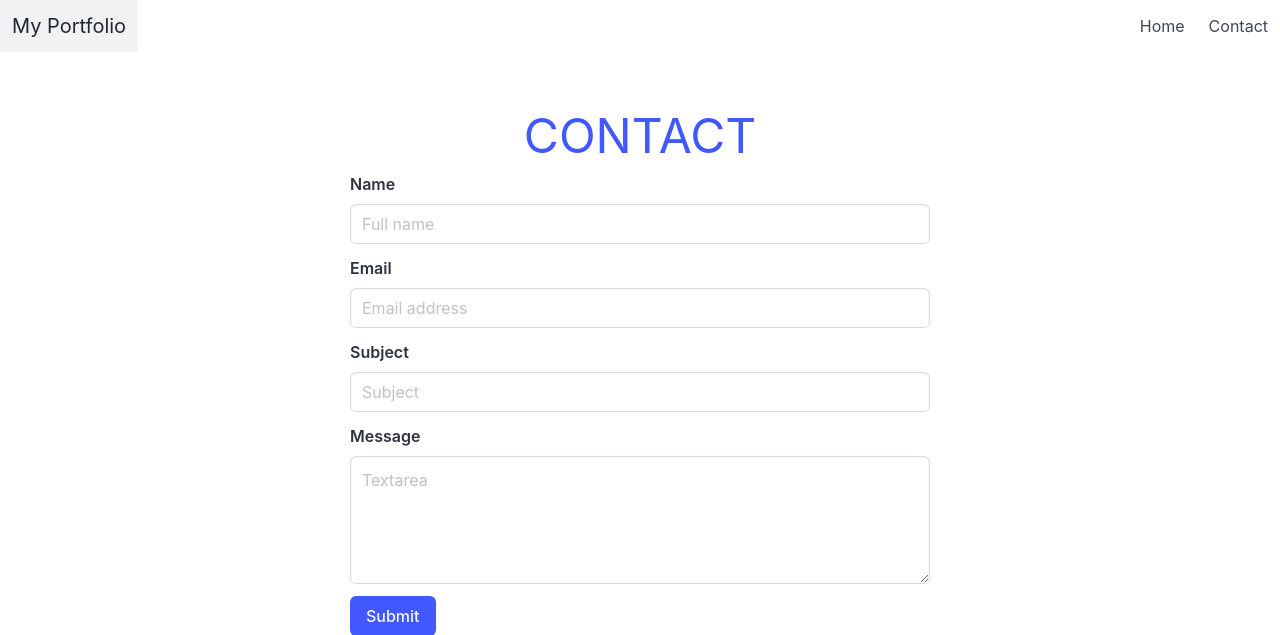
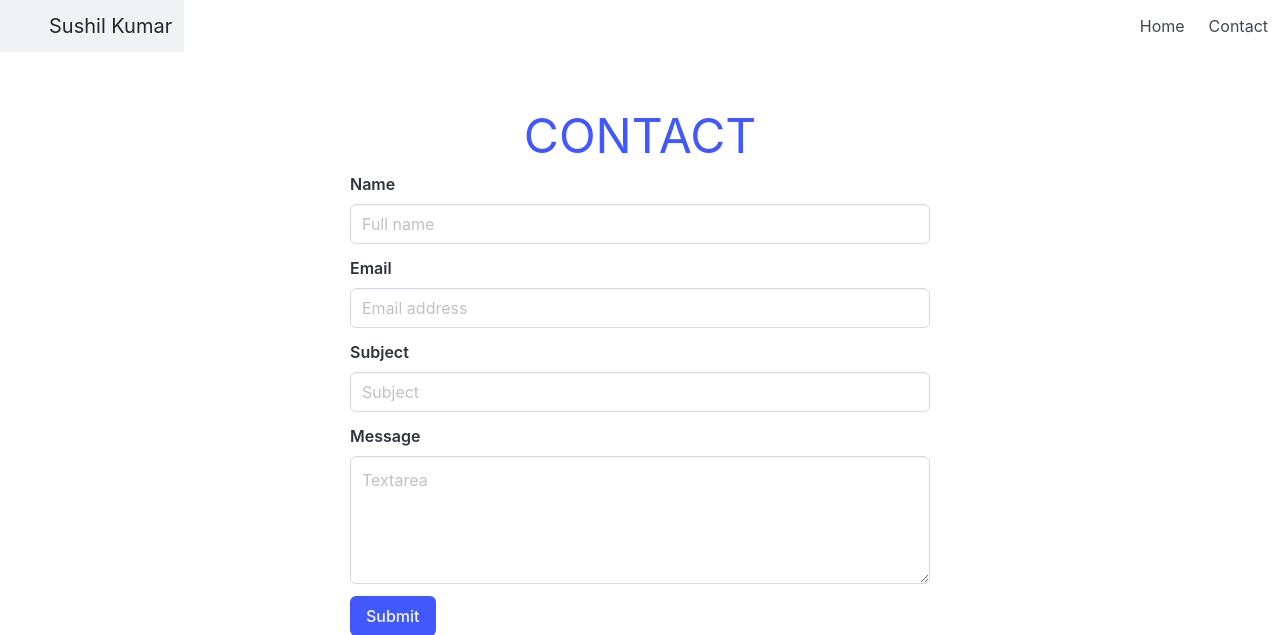
Before and after one commit to CodeWithSushil/My-Portfolio, a PHP site: page /pages/contact.php in a window 1280 px wide. Shown: the top 635 px of the page. Run offline with PHP 8.4, Linux system fonts and the light colour scheme; some libraries are stand-ins or nearby versions.

Commit message:
sushil kumar

```diff
--- a/pages/contact.php
+++ b/pages/contact.php
@@ -4,10 +4,10 @@
         <meta charset="UTF-8" />
         <meta name="viewport" content="width=device-width,initial-scale=1.0" />
         <meta http-equiv="X-UA-Compatible" content="IE=edge" />
-        <meta name="description" content="My Portfolio" />
+        <meta name="description" content="Contact | Sushil Kumar" />
         <meta name="robots" content="index, follow" />
         <link rel="icon" href="favicon.ico" />
-        <title>Contact page | My Portfolio</title>
+        <title>Contact | Sushil Kumar</title>
         <link
             rel="stylesheet"
             href="https://cdnjs.cloudflare.com/ajax/libs/bulma/1.0.4/css/bulma.min.css"
@@ -27,7 +27,8 @@
         <nav class="navbar" role="navigation" aria-label="main navigation">
             <div class="navbar-brand">
                 <a class="navbar-item is-size-5 has-text-dark" href="/">
-                    My Portfolio
+                    <i class="fa"></i>
+                    Sushil Kumar
                 </a>
 
                 <a
@@ -48,7 +49,7 @@
                 <div class="navbar-end">
                     <a class="navbar-item" href="/"> Home </a>
 
-                    <a class="navbar-item" href="./contact.html"> Contact </a>
+                    <a class="navbar-item" href="/contact"> Contact </a>
                 </div>
             </div>
         </nav>
```
Also changed, not shown: index.php (+4 -3 lines).
